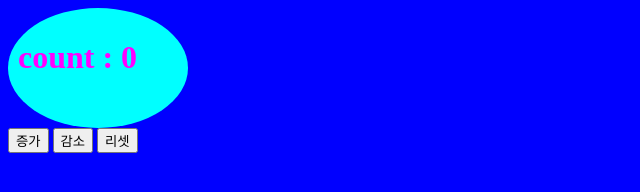
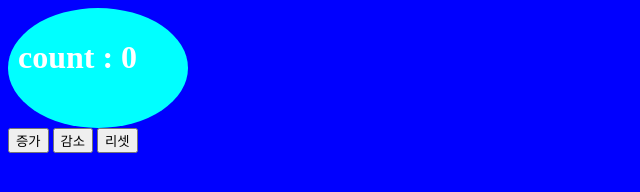
Before and after one commit to watugiga/openSW, a plain HTML site: page Day07/counter.html in a window 1280 px wide. Shown: the whole page, without its empty margins (0-640 px from the left). Drawn offline with Linux system fonts and the light colour scheme.

Commit message:
화이트로 수정

```diff
--- a/Day07/counter.html
+++ b/Day07/counter.html
@@ -14,7 +14,7 @@
         .box
         {
             background-color: cyan;
-            color : magenta;
+            color :white;
             width: 160px;
             height: 100px;
             padding: 10px;
```
